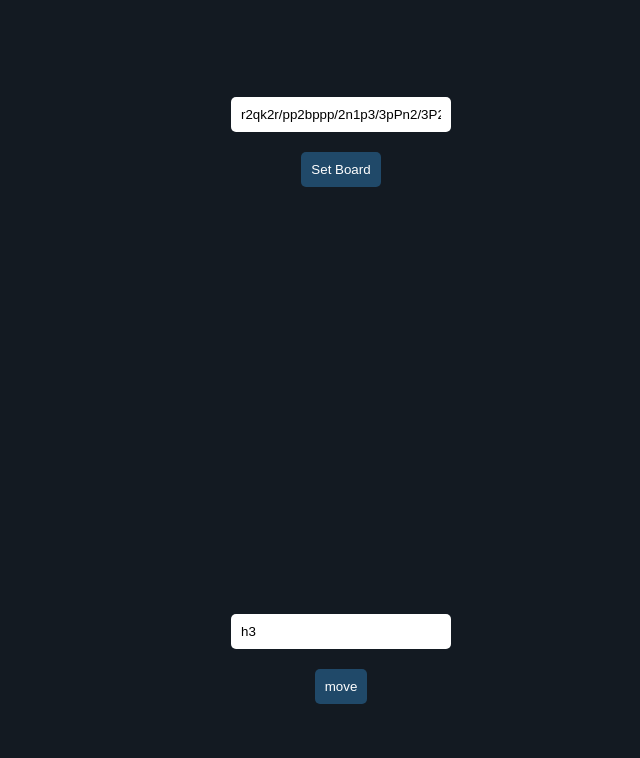
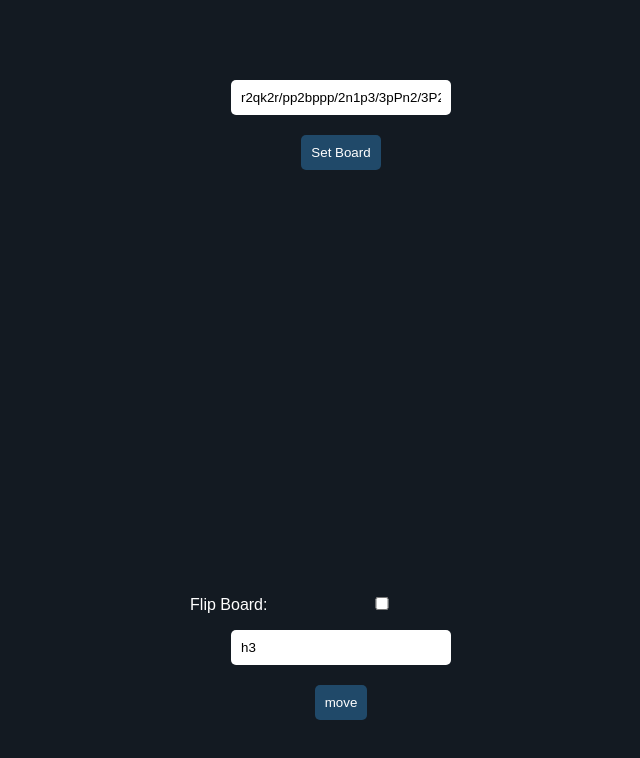
Before and after one commit to ralthor/chess-repertoire-drill, a plain HTML site: page main.html in a window 1280 px wide. Shown: the whole page, without its empty margins (299-939 px from the left). Drawn offline with nearby package versions, Linux system fonts and the light colour scheme.

Commit message:
Add board flip toggle

```diff
--- a/main.html
+++ b/main.html
@@ -10,6 +10,10 @@
     <input type="text" id="fenInput" placeholder="Enter FEN" value="r2qk2r/pp2bppp/2n1p3/3pPn2/3P2b1/2N1BN2/PP2BPPP/R2Q1RK1 w kq - 6 11" />
     <button id="setBoard">Set Board</button>
     <div id="chessboard"></div>
+    <div id="boardControls">
+        <label for="flipToggle">Flip Board:</label>
+        <input type="checkbox" id="flipToggle" name="flipToggle">
+    </div>
     <input type="text" id="moveInput" placeholder="Enter move" value="h3" />
     <button id="move">move</button>
     <script src="script.js"></script>
```
